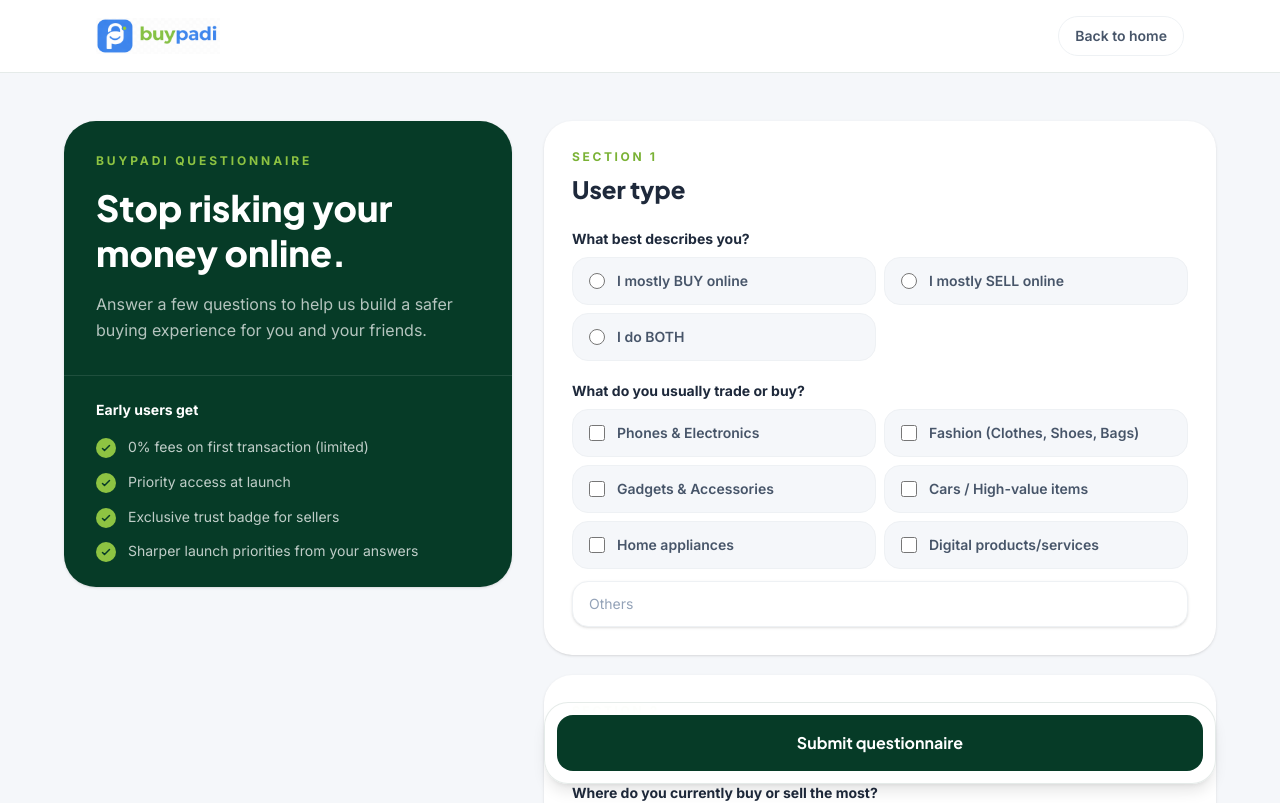
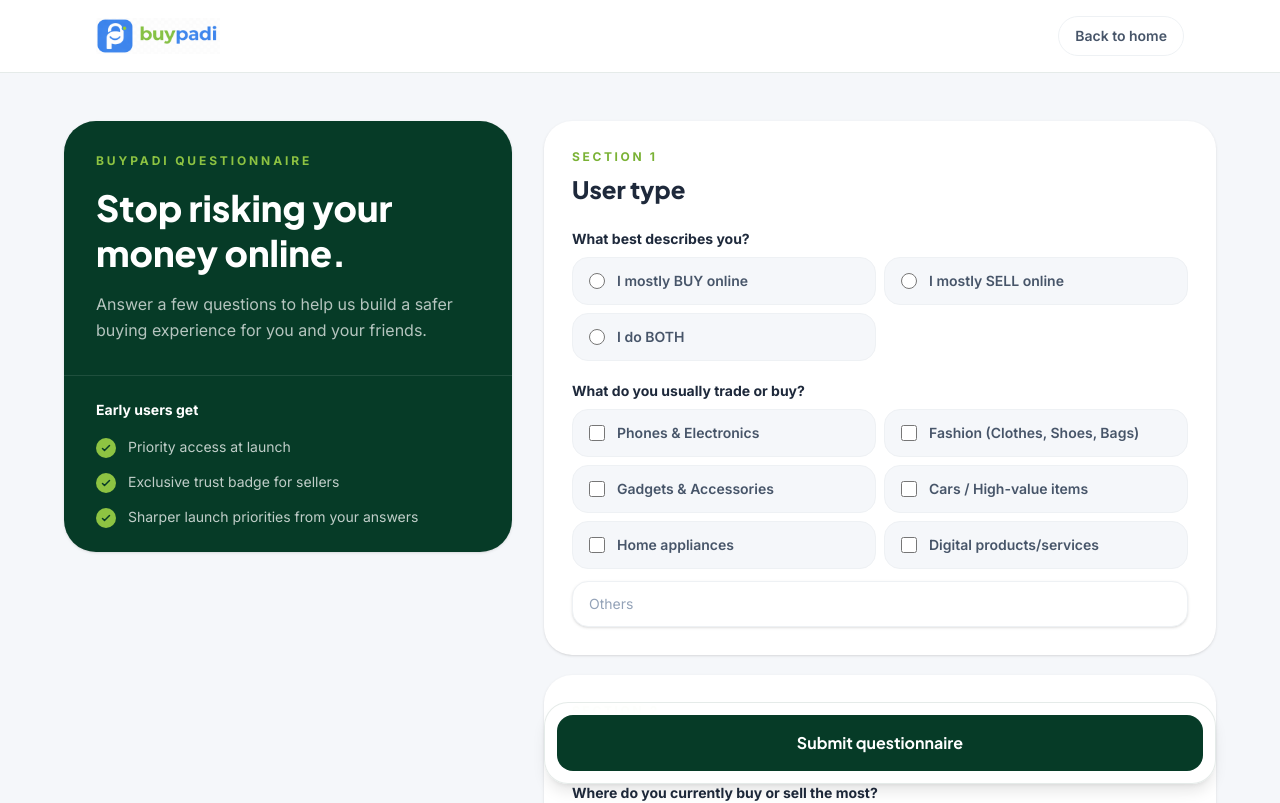
Before and after one commit to manenim/buypadi-site, a Next.js app: page /questionnaire in a window 1280 px wide. Shown: the top 803 px of the page. Built offline with nearby package versions, Linux system fonts and the light colour scheme; no server answers.

Commit message:
fix: remove redundant fee information from early user benefits

```diff
--- a/app/questionnaire/page.tsx
+++ b/app/questionnaire/page.tsx
@@ -189,7 +189,7 @@ export default function QuestionnairePage() {
               <div className="border-t border-white/10 px-6 py-6 sm:px-8">
                 <p className="text-sm font-bold text-white">Early users get</p>
                 <div className="mt-4 space-y-3">
-                  {['0% fees on first transaction (limited)', 'Priority access at launch', 'Exclusive trust badge for sellers', 'Sharper launch priorities from your answers'].map((item) => (
+                  {['Priority access at launch', 'Exclusive trust badge for sellers', 'Sharper launch priorities from your answers'].map((item) => (
                     <div key={item} className="flex gap-3">
                       <span className="mt-0.5 flex h-5 w-5 shrink-0 items-center justify-center rounded-full bg-lime text-primary">
                         <svg className="h-3 w-3" fill="none" viewBox="0 0 24 24" stroke="currentColor" strokeWidth={3}>
```
